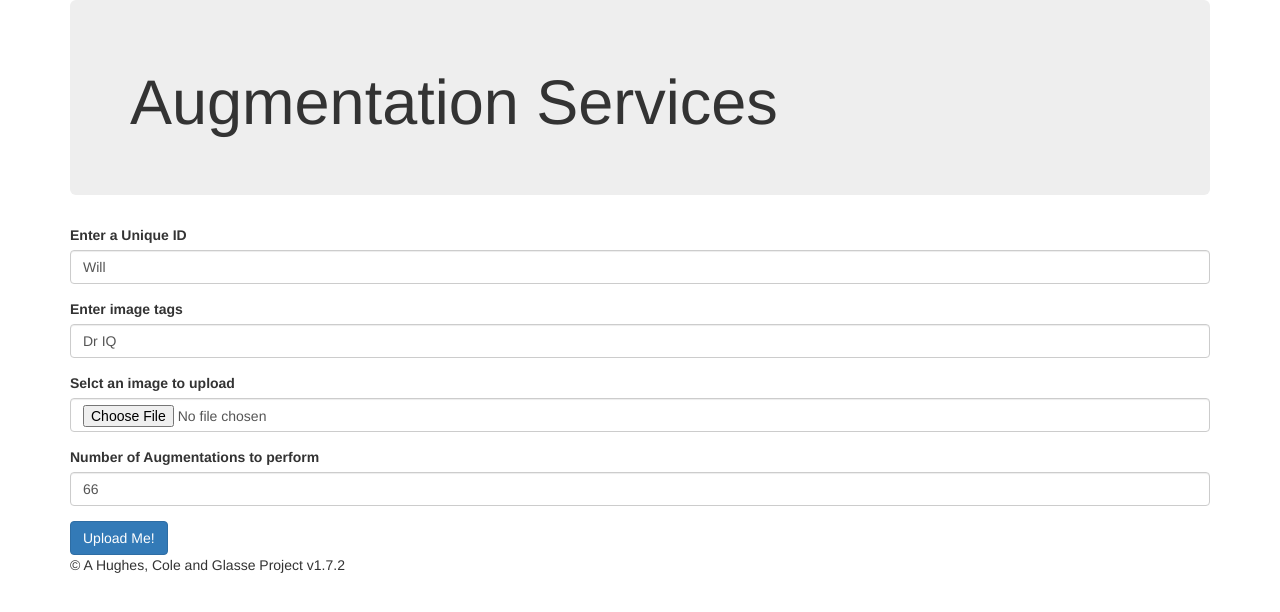
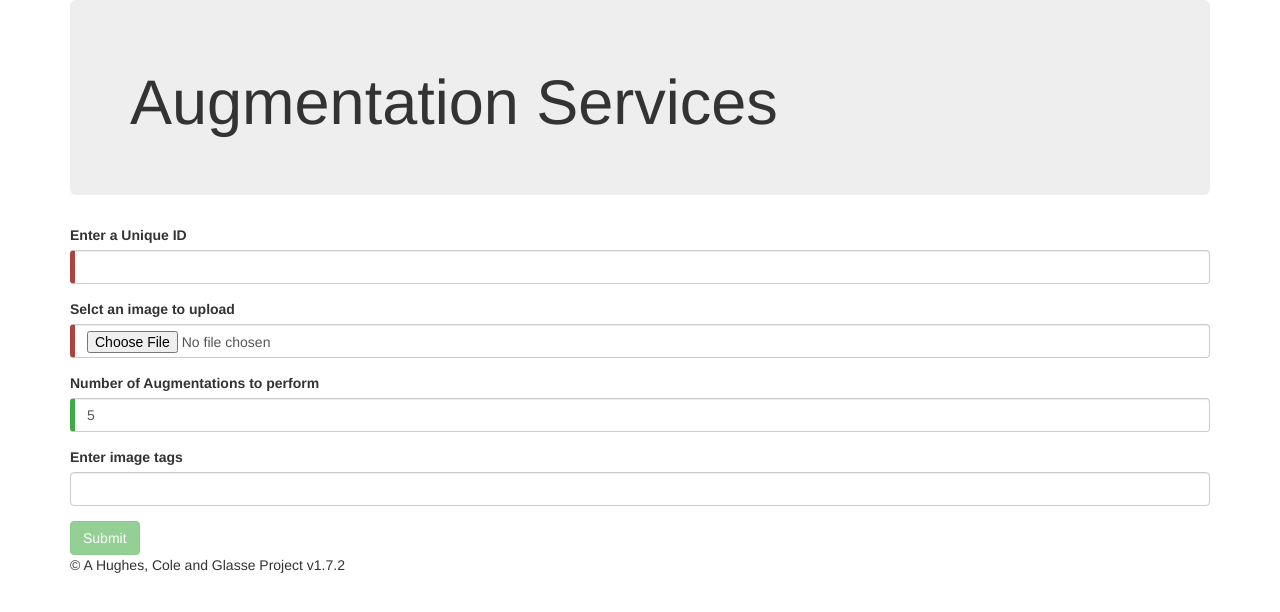
Before and after one commit to rbhu/DeltaAugment, an Angular app in the folder Angular/: page / in a window 1280 px wide. Shown: the top 612 px of the page. Built offline with nearby package versions, Linux system fonts and the light colour scheme.

Commit message:
form validation

```diff
--- a/Angular/src/app/augment-form/augment-form.component.html
+++ b/Angular/src/app/augment-form/augment-form.component.html
@@ -1,20 +1,35 @@
-<form #imageForm = "ngForm" role="form" enctype="multipart/form-data">
+<form (ngSubmit)="onSubmit()" #imageForm = "ngForm" role="form" enctype="multipart/form-data">
     <div class="form-group">
         <label for="uid">Enter a Unique ID</label>
-        <input type="text" class="form-control" id="uid" required [(ngModel)]="model.uid" name="uid" />
+        <input type="text" class="form-control" id="uid" required [(ngModel)]="model.uid" name="uid" #uid="ngModel"/>
     </div>
+    <div [hidden]="uid.valid || uid.pristine"
+         class="alert alert-danger">
+      ID is required
+    </div>
+
+    <div class="form-group">
+        <label for="uploadImage">Selct an image to upload</label>
+        <input type="file" class="form-control" id="uploadImage" required [(ngModel)]="model.uploadImage" name="uploadImage"  #uploadImage="ngModel" />
+    </div>
+    <div [hidden]="uploadImage.valid || uploadImage.pristine"
+         class="alert alert-danger">
+      image required
+    </div>
+
+    <div class="form-group">
+        <label for="numOfAugments">Number of Augmentations to perform</label>
+        <input type="number" class="form-control" id="numOfAugments" min="2" max="20" required [(ngModel)]="model.numOfAugments" name="numOfAugments"  #numOfAugments="ngModel" >
+    </div>
+    <div [hidden]="numOfAugments.valid || numOfAugments.pristine"
+         class="alert alert-danger">
+      Choose between 2 and 20 augments
+    </div>
+
     <div class="form-group">
         <label for="tags">Enter image tags</label>
-        <input type="text" class="form-control" id="tag" [(ngModel)]="model.tags" name="tags" />
+        <input type="text" class="form-control" id="tags" [(ngModel)]="model.tags" name="tags"/>
     </div>
-    <div class="form-group">
-        <label for="file">Selct an image to upload</label>
-        <input type="file" class="form-control" id="uploadImage" required [(ngModel)]="model.uploadImage" name="uploadImage" />
-    </div>
-    {{model.uploadImage}}
-    <div class="form-group">
-        <label for="number">Number of Augmentations to perform</label>
-        <input type="number" class="form-control" id="numOfAugments" min="2" max="20" required [(ngModel)]="model.numOfAugments" name="numOfAugments" >
-    </div>
-    <button id="uploadButton" type="submit"  class="btn btn-primary">Upload Me!</button>
+
+    <button type="submit" class="btn btn-success" (click)="newAugmentEvent(); imageForm.reset()" [disabled]="!imageForm.form.valid">Submit</button>
 </form>
--- a/Angular/src/app/augment-form/augment-form.component.ts
+++ b/Angular/src/app/augment-form/augment-form.component.ts
@@ -7,10 +7,14 @@ import { AugmentEvent }    from '../augment-event';
   styleUrls: ['./augment-form.component.css']
 })
 export class AugmentFormComponent{
-  model = new AugmentEvent('Will', '', 66, 'Dr IQ');
+  model = new AugmentEvent('', '', 5, '');
 
   submitted = false;
   onSubmit() { this.submitted = true; }
+
+  newAugmentEvent() {
+    this.model = new AugmentEvent('', '', 5, '');
+  }
 
   // TODO: Remove this when we're done
   get diagnostic() { return JSON.stringify(this.model); }
--- /dev/null
+++ b/Angular/src/assets/forms.css
@@ -0,0 +1,7 @@
+.ng-valid[required], .ng-valid.required  {
+  border-left: 5px solid #42A948; /* green */
+}
+
+.ng-invalid:not(form)  {
+  border-left: 5px solid #a94442; /* red */
+}
--- a/Angular/src/index.html
+++ b/Angular/src/index.html
@@ -7,6 +7,7 @@
 
   <meta name="viewport" content="width=device-width, initial-scale=1">
   <link rel="icon" type="image/x-icon" href="favicon.ico">
+  <link rel="stylesheet" href="assets/forms.css">
   <!-- Latest compiled and minified CSS -->
   <link rel="stylesheet" href="https://maxcdn.bootstrapcdn.com/bootstrap/3.3.7/css/bootstrap.min.css">
   <script src="https://ajax.googleapis.com/ajax/libs/jquery/3.3.1/jquery.min.js"></script>
```
